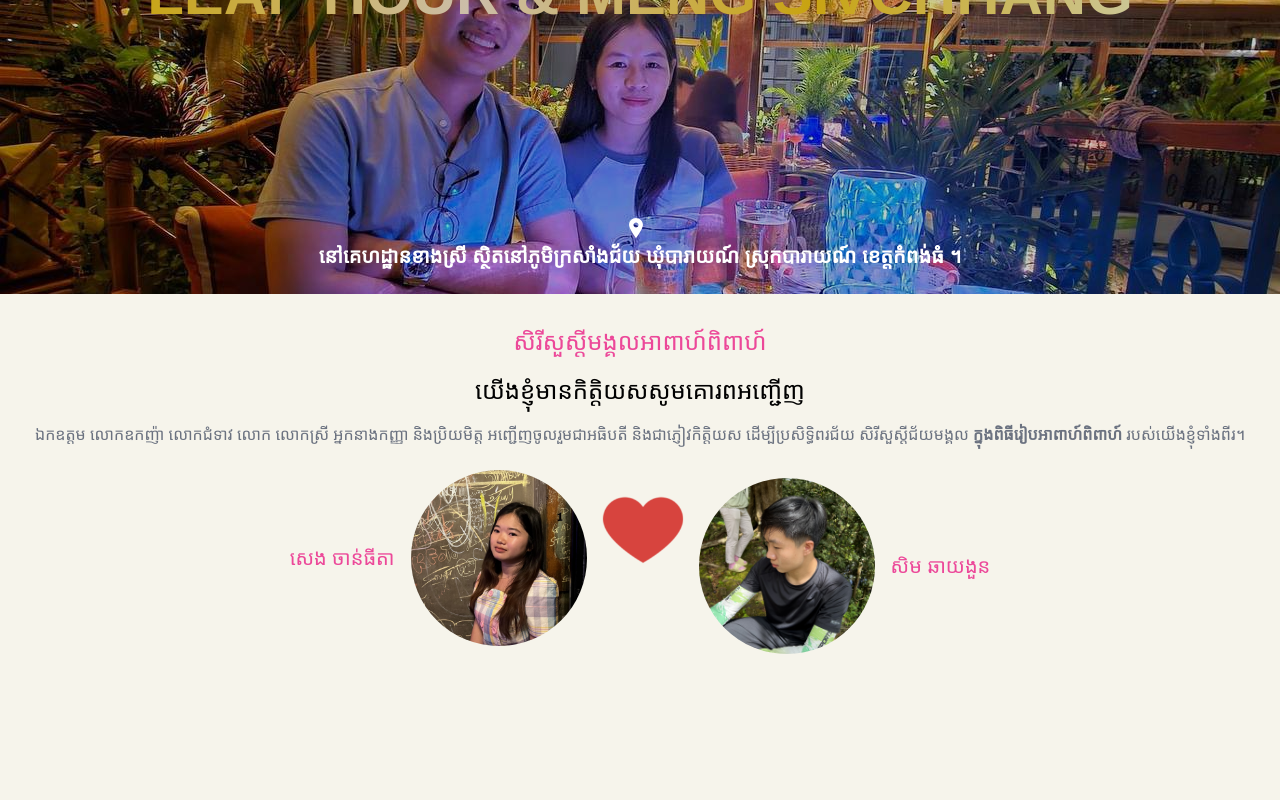
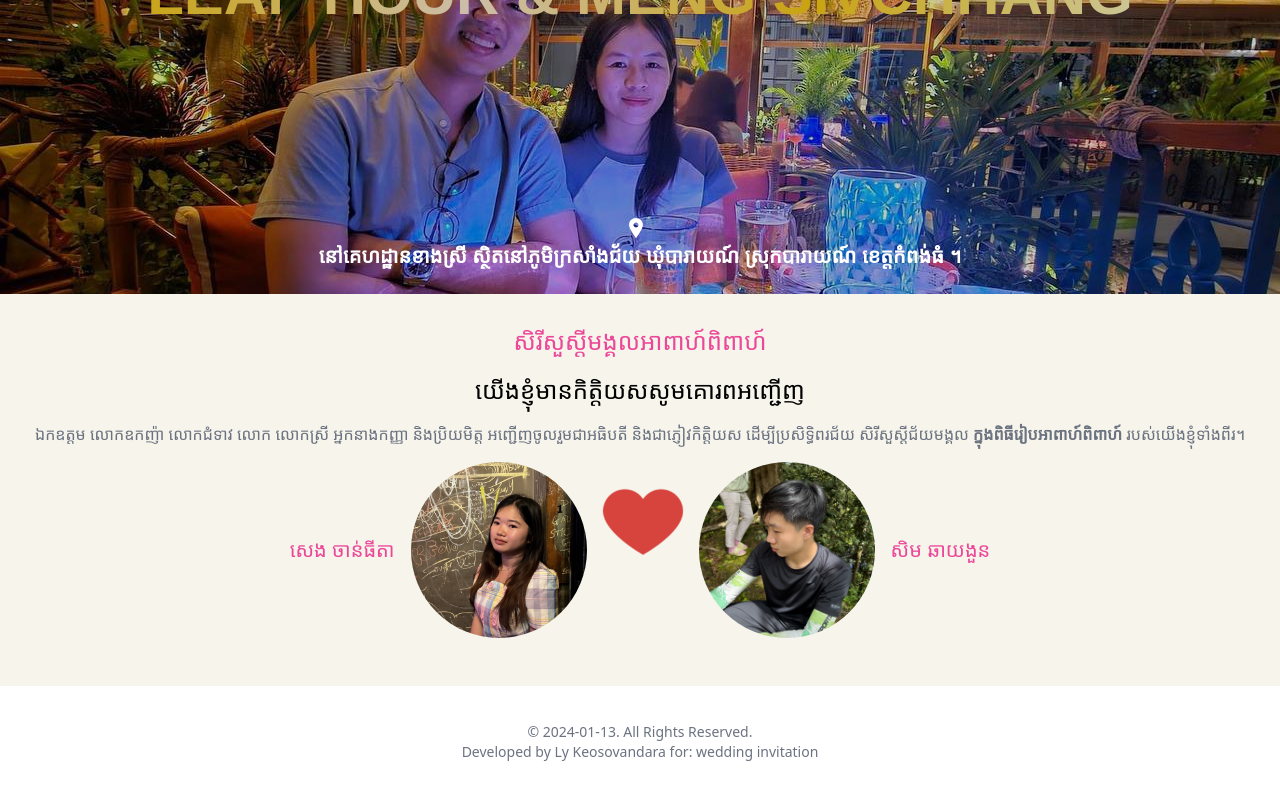
Before and after one commit to Lykeosovandara/weddingx, a Nuxt app: page / in a window 1280 px wide. Shown: the part 306-1106 px from the top of the page. Built offline with nearby package versions, Linux system fonts and the light colour scheme; a web font is replaced by a local one.

Commit message:
Add app-footer component

```diff
--- a/app.vue
+++ b/app.vue
@@ -2,5 +2,6 @@
   <div  class="w-full h-screen">
     <app-header></app-header>
     <ticket></ticket>
+    <app-footer></app-footer>
   </div>
 </template>
--- /dev/null
+++ b/components/appFooter.vue
@@ -0,0 +1,10 @@
+<template>
+    <div class="flex flex-col items-center w-full bg-white h-28 p-4 justify-center">
+        <p class="text-sm text-gray-500">© 2024-01-13. All Rights Reserved.</p>
+        <p class="text-sm text-gray-500">Developed by <a href="https://www.lykeosovandara.com/">Ly Keosovandara</a> for: wedding invitation</p>
+    </div>
+</template>
+
+<script setup lang="ts">
+
+</script>
--- a/components/ticket.vue
+++ b/components/ticket.vue
@@ -1,5 +1,5 @@
 <template>
-    <div class="relative w-full bg-rose-gold flex flex-col bg-cover items-center py-8 h-screen">
+    <div class="relative w-full bg-rose-gold flex flex-col bg-cover items-center py-8  ">
         <p class="text-2xl text-pink-500 font-moulpali text-center">សិរីសួស្តីមង្គលអាពាហ៍ពិពាហ៍</p>
         <p class="text-2xl py-4 text-center ">យើងខ្ញុំមានកិត្តិយសសូមគោរពអញ្ជើញ</p>
         <p class="text-md   px-4 text-center text-gray-500">ឯកឧត្តម លោកឧកញ៉ា លោកជំទាវ លោក លោកស្រី អ្នកនាងកញ្ញា និងប្រិយមិត្ត
@@ -18,7 +18,7 @@
 
                 <div class="flex items-center justify-center"><img class="animate-bounce h-28   w-28 p-4" :src="heart" alt="background"></div>
 
-                <div class="flex flex-row mt-4 items-center">
+                <div class="flex flex-row  items-center">
                     <img class="w-32 md:w-44  rounded-full" :src="hasband" alt="background">
                     <p class="pl-4 text-xl font-moulpali text-pink-500 text-center">សិម ឆាយងួន</p>
                 </div>
```
Also changed, not shown: assets/images/py.jpg (added).
